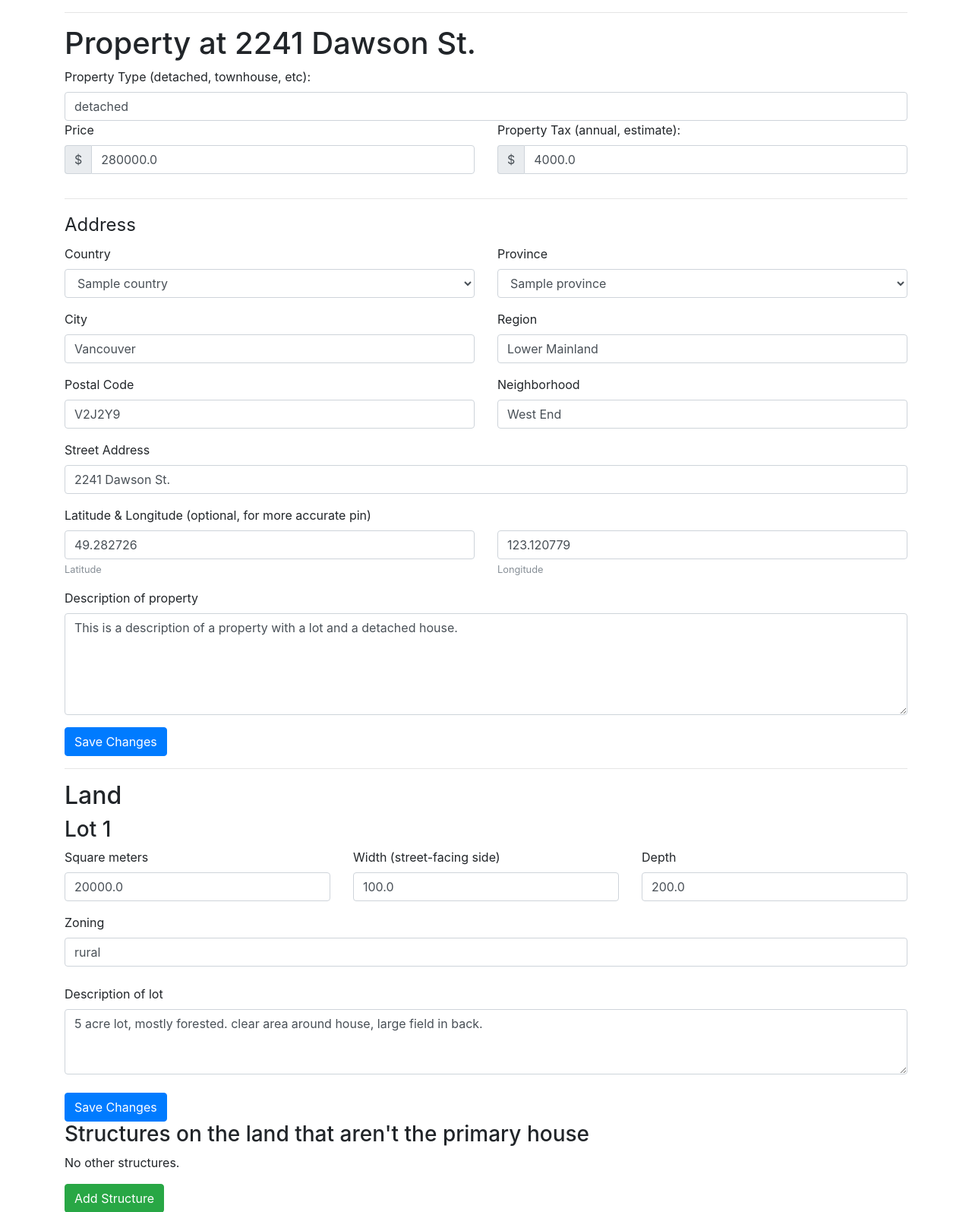
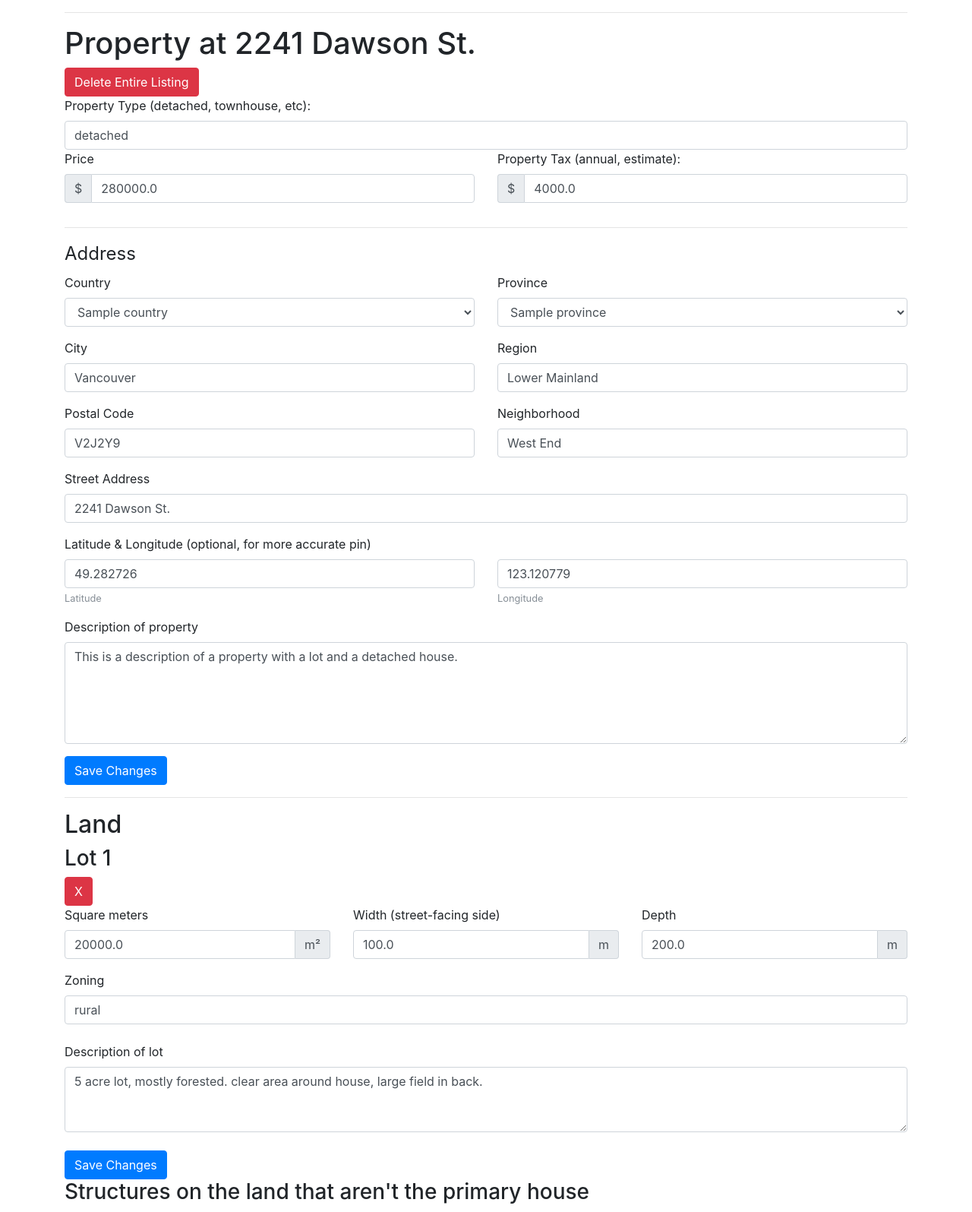
Before and after one commit to riolet/openhome, a Django app: template property/templates/property/edit.html in a window 1280 px wide. Shown: the part 56-1651 px from the top of the page at 76% size. Run offline with Django 3.2, Linux system fonts and the light colour scheme; data comes from the database, SQL or seed files in the repository; tables that the repository leaves empty hold one stand-in row (values such as "Sample post"); the template is opened without the code that fills it: values that come from a table or form of the project are taken from there, most other values are stand-ins (such as "Sample title", 1, 10 or a date in 2020); some libraries are stand-ins or nearby versions.

Commit message:
add, update, remove works serverside

```diff
--- a/property/models.py
+++ b/property/models.py
@@ -1,6 +1,7 @@
 from django.core.exceptions import ValidationError
 from django.db import models
 from django.utils import timezone
+from decimal import Decimal
 import re
 
 
@@ -62,6 +63,7 @@ class Property(models.Model):
 
     owner = models.ForeignKey(User, null=True, on_delete=models.SET_NULL)
     creation_stamp = models.DateTimeField('creation time')
+    # publish_stamp is not implemented yet and will be null.
     publish_stamp = models.DateTimeField('publish time', null=True, blank=True, default=None)
     edit_stamp = models.DateTimeField('latest edit time')
     status = models.CharField(max_length=1, choices=STATUS)
@@ -114,8 +116,8 @@ class Property(models.Model):
         self.neighborhood = self.neighborhood.strip()
         self.street_address = self.street_address.strip()
         self.postal_code = self.postal_code.replace(' ', '').strip()
-        self.latitude = ((float(self.latitude) + 180) % 360) - 180
-        self.longitude = ((float(self.longitude) + 180) % 360) - 180
+        self.latitude = ((round(Decimal(self.latitude), 6) + 180) % 360) - 180
+        self.longitude = ((round(Decimal(self.longitude), 6) + 180) % 360) - 180
 
     def update(self, params):
         if 'status' in params:
--- a/property/static/property/js/edit.js
+++ b/property/static/property/js/edit.js
@@ -42,18 +42,19 @@ function objectifyForm(formElement) {
         //Hook up handlers to buttons everywhere!
         $(".saveform").click(prop.save_form);
         $(".additem").click(prop.add_item);
+        $(".delitem").click(prop.remove_item);
     };
 
     prop.test_action = function (data) {
         console.log("Msg to", prop.property_id, ":", data);
     };
 
-    prop.send_post = function (data) {
-        send_post(prop.edit_endpoint, data, prop.post_success, prop.post_fail);
+    prop.send_post = function (data, cb_success) {
+        let cb = cb_success || prop.post_success;
+        send_post(prop.edit_endpoint, data, cb, prop.post_fail);
     }
 
-    prop.post_success = function (response, cb_success) {
-        let cb = cb_success || prop.post_success;
+    prop.post_success = function (response) {
         let data = JSON.parse(response);
         console.log("response:", data.result);
         if (data.result === "success") {
@@ -99,7 +100,7 @@ function objectifyForm(formElement) {
             type: "action",
             action: "remove",
             model: btn.dataset.model,
-            pk: btn.dataset.parent,
+            pk: btn.dataset.pk,
         };
         //prop.test_action(data);
         prop.send_post(data);
--- a/property/templates/property/edit.html
+++ b/property/templates/property/edit.html
@@ -34,7 +34,7 @@ const csrftoken = $("[name=csrfmiddlewaretoken]").val();
 
 <!-- Property Information -->
 
-<h1>Property at {{property.street_address}}</h1>
+<h1>Property at {{property.street_address}}</h1><input class="delitem btn btn-danger" type="button" data-model="property" data-pk="{{property.pk}}" value="Delete Entire Listing">
 <form id="edit_property" action="{% url 'property:edit' property.id %}" method="post">
   <input type="hidden" name="type" value="property" />
   <input type="hidden" name="pk" id="property_id" value="{{property.pk}}" />
@@ -190,23 +190,34 @@ const csrftoken = $("[name=csrfmiddlewaretoken]").val();
       <input type="hidden" name="type" value="lot" />
       <input type="hidden" name="pk" value="{{lot.pk}}" />
       <h3>Lot {{forloop.counter}}</h3>
+      <input class="delitem btn btn-danger" type="button" data-model="lot" data-pk="{{lot.pk}}" value="X">
+
       <div class="row">
         <div class="col-sm">
           <div class="form-group">
             <label for="lot_{{lot.pk}}__square_meters">Square meters</label>
+            <div class="input-group">
               <input class="form-control" name="square_meters" id="lot_{{lot.pk}}__square_meters" type="number" placeholder="200,000" min="0" step="0.1" value="{{lot.square_meters}}" required />
+              <span class="input-group-addon">m²</span>
+            </div>
           </div>
         </div>
         <div class="col-sm">
           <div class="form-group">
             <label for="lot_{{lot.pk}}__width">Width (street-facing side)</label>
+            <div class="input-group">
               <input class="form-control" name="width" id="lot_{{lot.pk}}__width" type="number" placeholder="100.0" min="0" step="0.1" value="{{lot.width}}" required />
+              <span class="input-group-addon">m</span>
+            </div>
           </div>
         </div>
         <div class="col-sm">
           <div class="form-group">
             <label for="lot_{{lot.pk}}__depth">Depth</label>
+            <div class="input-group">
               <input class="form-control" name="depth" id="lot_{{lot.pk}}__depth" type="number" placeholder="200.0" min="0" step="0.1" value="{{lot.depth}}" required />
+              <span class="input-group-addon">m</span>
+            </div>
           </div>
         </div>
       </div>
@@ -230,35 +241,45 @@ const csrftoken = $("[name=csrfmiddlewaretoken]").val();
         <input type="hidden" name="type" value="structure" />
         <input type="hidden" name="pk" value="{{structure.pk}}" />
         <h4>Structure {{forloop.counter}}</h4>
+        <input class="delitem btn btn-danger" type="button" data-model="structure" data-pk="{{structure.pk}}" value="X">
         <div class="row">
           <div class="col-md-3 col-sm-6 col-12">
             <div class="form-group">
-              <label for="structure_{{structure.pk}}__square_meters">Square meters:</label>
+              <label for="structure_{{structure.pk}}__square_meters">Square meters</label>
               <input class="form-control" name="square_meters" id="structure_{{structure.pk}}__square_meters" type="number" placeholder="6" min="0" step="0.1" value="{{structure.square_meters}}" required />
             </div>
           </div>
           <div class="col-md-3 col-sm-6 col-12">
             <div class="form-group">
-              <label for="structure_{{structure.pk}}__width">Width:</label>
+              <label for="structure_{{structure.pk}}__width">Width</label>
+              <div class="input-group">
                 <input class="form-control" name="width" id="structure_{{structure.pk}}__width" type="number" placeholder="3.0" min="0" step="0.1" value="{{structure.width}}" required />
+                <span class="input-group-addon">m</span>
+              </div>
             </div>
           </div>
           <div class="col-md-3 col-sm-6 col-12">
             <div class="form-group">
-              <label for="structure_{{structure.pk}}__depth">Depth:</label>
+              <label for="structure_{{structure.pk}}__depth">Depth</label>
+              <div class="input-group">
                 <input class="form-control" name="depth" id="structure_{{structure.pk}}__depth" type="number" placeholder="2.0" min="0" step="0.1" value="{{structure.depth}}" required />
+                <span class="input-group-addon">m</span>
+              </div>
             </div>
           </div>
           <div class="col-md-3 col-sm-6 col-12">
             <div class="form-group">
-              <label for="structure_{{structure.pk}}__height">Height:</label>
+              <label for="structure_{{structure.pk}}__height">Height</label>
+              <div class="input-group">
                 <input class="form-control" name="height" id="structure_{{structure.pk}}__height" type="number" placeholder="2.5" min="0" step="0.1" value="{{structure.height}}" required />
+                <span class="input-group-addon">m</span>
+              </div>
             </div>
           </div>
         </div>
 
         <div class="form-group">
-          <label for="structure_{{structure.pk}}__description">Description of structure:</label>
+          <label for="structure_{{structure.pk}}__description">Description of structure</label>
           <textarea class="form-control" name="description" id="structure_{{structure.pk}}__description" rows=3 cols=70 form="edit_structure_{{structure.pk}}" required>{{structure.description}}</textarea>
         </div>
 
@@ -288,6 +309,7 @@ const csrftoken = $("[name=csrfmiddlewaretoken]").val();
     <input type="hidden" name="pk" value="{{house.pk}}" />
     <div class="house">
       <h3>House {{forloop.counter}}</h3>
+      <input class="delitem btn btn-danger" type="button" data-model="house" data-pk="{{house.pk}}" value="X">
       <div class="row">
         <div class="col-md-3 col-sm-6 col-12">
           <div class="form-group">
@@ -317,7 +339,10 @@ const csrftoken = $("[name=csrfmiddlewaretoken]").val();
         <div class="col-md-3 col-sm-6 col-12">
           <div class="form-group">
             <label for="house_{{house.pk}}__square_meters">Square meters</label>
+            <div class="input-group">
               <input class="form-control" name="square_meters" id="house_{{house.pk}}__square_meters" type="number" placeholder="200" min="0" step="0.1" value="{{house.square_meters}}" required />
+              <span class="input-group-addon">m²</span>
+            </div>
           </div>
         </div>
         <div class="col-md-3 col-sm-6 col-12">
@@ -382,13 +407,16 @@ const csrftoken = $("[name=csrfmiddlewaretoken]").val();
           <input class="form-control" name="{{room.pk}}_role" id="houseroom_{{room.pk}}__role" type="text" placeholder="bedroom, bathroom, kitchen, ..." value="{{room.role}}" required />
         </td>
         <td>
+          <div class="input-group">
             <input class="form-control" name="{{room.pk}}_square_meters" id="houseroom_{{room.pk}}__square_meters" type="number" placeholder="13.6" min="0" step="0.1" value="{{room.square_meters}}" required />
+            <span class="input-group-addon">m²</span>
+          </div>
         </td>
         <td>
           <input class="form-control" name="{{room.pk}}_floor" id="houseroom_{{room.pk}}__floor" type="number" placeholder="1 is ground, -1 is basement" value="{{room.floor}}" required />
         </td>
         <td>
-          <input class="btn btn-danger" type="button" data-model="houseroom" data-pk="{{room.pk}}" value="X">
+          <input class="delitem btn btn-danger" type="button" data-model="houseroom" data-pk="{{room.pk}}" value="X">
         </td>
       </tr>
     {% endfor %}
@@ -422,6 +450,7 @@ const csrftoken = $("[name=csrfmiddlewaretoken]").val();
     <input type="hidden" name="pk" value="{{suite.pk}}" />
     <div class="suite">
       <h3>Suite {{forloop.counter}}</h3>
+      <input class="delitem btn btn-danger" type="button" data-model="suite" data-pk="{{suite.pk}}" value="X">
       <div class="row">
         <div class="col-md-3 col-sm-6 col-12">
           <div class="form-group">
@@ -451,7 +480,10 @@ const csrftoken = $("[name=csrfmiddlewaretoken]").val();
         <div class="col-md-3 col-sm-6 col-12">
           <div class="form-group">
             <label for="suite_{{suite.pk}}__square_meters">Square meters</label>
+            <div class="input-group">
               <input class="form-control" name="square_meters" id="suite_{{suite.pk}}__square_meters" type="number" placeholder="200" min="0" step="0.1" value="{{suite.square_meters}}" required />
+              <span class="input-group-addon">m²</span>
+            </div>
           </div>
         </div>
         <div class="col-md-3 col-sm-6 col-12">
@@ -594,13 +626,16 @@ const csrftoken = $("[name=csrfmiddlewaretoken]").val();
             <input class="form-control" name="{{room.pk}}_role" id="suiteroom_{{room.pk}}__role" type="text" placeholder="bedroom, bathroom, kitchen, ..." value="{{room.role}}" required />
           </td>
           <td>
+            <div class="input-group">
               <input class="form-control" name="{{room.pk}}_square_meters" id="suiteroom_{{room.pk}}__square_meters" type="number" placeholder="13.6" min="0" step="0.1" value="{{room.square_meters}}" required />
+              <span class="input-group-addon">m²</span>
+            </div>
           </td>
           <td>
             <input class="form-control" name="{{room.pk}}_floor" id="suiteroom_{{room.pk}}__floor" type="number" placeholder="1 is ground, -1 is basement" value="{{room.floor}}" required />
           </td>
           <td>
-            <input class="btn btn-danger" type="button" data-model="suiteroom" data-pk="{{room.pk}}" value="X">
+            <input class="delitem btn btn-danger" type="button" data-model="suiteroom" data-pk="{{room.pk}}" value="X">
           </td>
         </tr>
       {% endfor %}
--- a/property/templates/property/home.html
+++ b/property/templates/property/home.html
@@ -18,7 +18,7 @@
   {% if latest_property_list %}
     <div class="row">
       {% for property in latest_property_list %}
-      <div class="col-xs-12 col-sm-6 col-md-4 col-lg-3 col-xl-2">
+      <div class="col-xs-12 col-sm-6 col-md-4 col-lg-3">
         <a href="{% url 'property:detail' property.id %}">
           <div class="card">
             <img class="card-img-top" src="{% static 'property/img/noimage.jpg' %}"/>
```
Also changed, not shown: property/edit.py (+11 -1 lines). Lines whose indentation alone changed are shown as unchanged.
